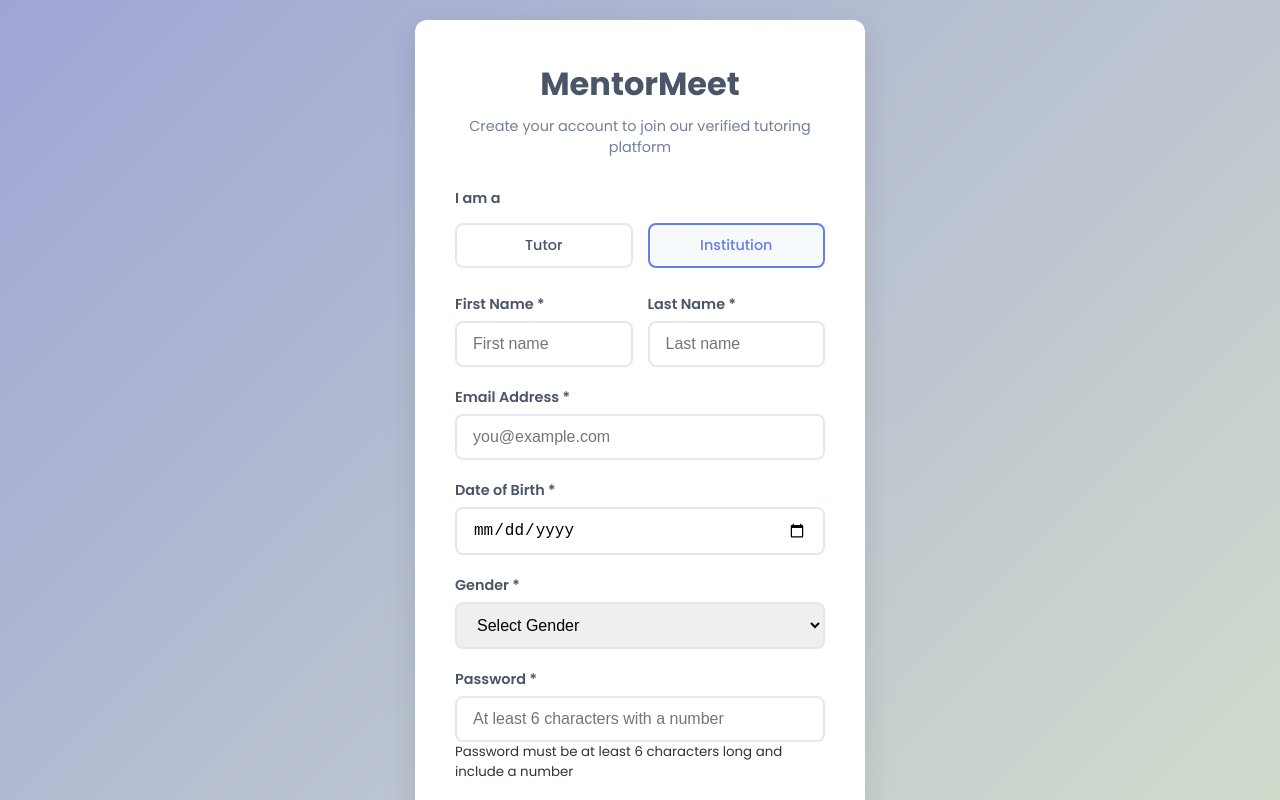
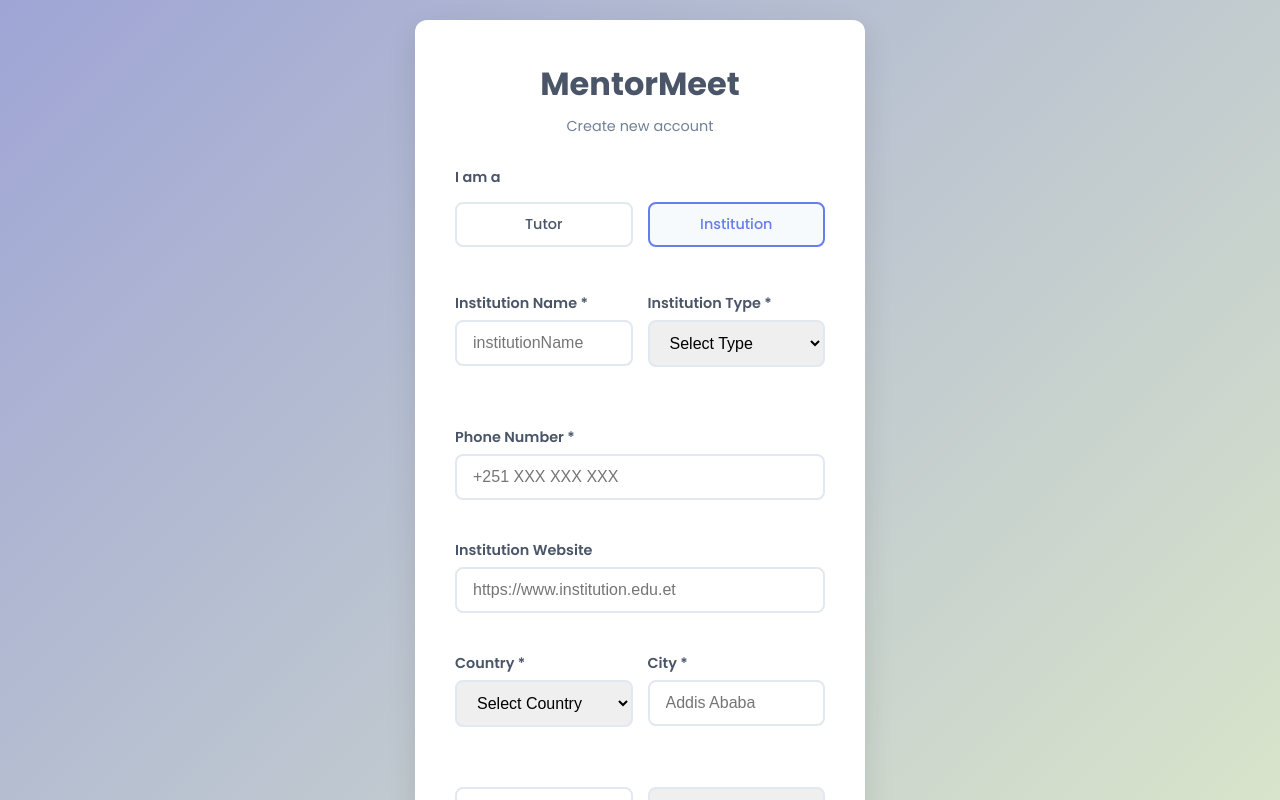
Before and after one commit to mentormeet-teem/MentorMeet_frontend, a React (Vite) app: page /signup in a window 1280 px wide. Both pictures are taken after a click on the label "Institution". Shown: the top 800 px of the page. Built offline with nearby package versions, Linux system fonts and the light colour scheme.

Commit message:
institution form

```diff
--- a/src/components/Auth/Signup.jsx
+++ b/src/components/Auth/Signup.jsx
@@ -5,23 +5,25 @@ import '../../styles/Auth.css';
 
 const Signup = ({ onLogin }) => {
   const [formData, setFormData] = useState({
-    firstName: '',
-    lastName: '',
+    // Common fields
     email: '',
     password: '',
     confirmPassword: '',
+    role: 'tutor',
+
+    // Tutor specific - PERSONAL details
+    firstName: '',
+    lastName: '',
     dateOfBirth: '',
     gender: '',
-    role: 'tutor',
-    // Tutor specific
     experience: '',
     hourlyRate: '',
     idType: '',
-    // Files
     cvFile: null,
     certificateFile: null,
     idFile: null,
-    // Institution specific
+
+    // Institution specific - ORGANIZATION details
     institutionName: '',
     institutionType: '',
     address: '',
@@ -62,7 +64,6 @@ const Signup = ({ onLogin }) => {
       return;
     }
 
-    // File validation for tutors
     if (formData.role === 'tutor') {
       if (!formData.cvFile) {
         setError('Please upload your CV');
@@ -100,13 +101,11 @@ const Signup = ({ onLogin }) => {
           idType: formData.idType || "National ID"
         };
 
-        // Create FormData for file upload with backend-expected keys
         const formDataToSend = new FormData();
         Object.keys(requestData).forEach(key => {
           formDataToSend.append(key, requestData[key]);
         });
 
-        // Append files with exact field names expected by backend
         formDataToSend.append('ResumeFile', formData.cvFile);
         if (formData.certificateFile) {
           formDataToSend.append('CertificateFile', formData.certificateFile);
@@ -125,23 +124,18 @@ const Signup = ({ onLogin }) => {
       } else if (formData.role === 'institution') {
         endpoint = 'http://localhost:5010/api/auth/web/register/institution';
         requestData = {
-          firstName: formData.firstName.trim(),
-          lastName: formData.lastName.trim(),
         email: formData.email.trim(),
         password: formData.password,
         ConfirmPassword: formData.confirmPassword,
-          dateOfBirth: formData.dateOfBirth || '2000-01-01',
-          gender: formData.gender || 'Other',
         institutionName: formData.institutionName,
         institutionType: formData.institutionType || 'School',
         address: formData.address,
-          contactPerson: formData.contactPerson || `${formData.firstName} ${formData.lastName}`,
+        contactPerson: formData.contactPerson,
         contactPersonPosition: formData.contactPersonPosition || 'Manager',
         website: formData.website || '',
-          businessRegistrationNumber: formData.businessRegistrationNumber || '123456789'
+        businessRegistrationNumber: formData.businessRegistrationNumber
       };
 
-        // Normalize optional website to a fully-qualified URL or omit if empty
         if (requestData.website) {
           const w = requestData.website.trim();
           const hasScheme = /^(https?:\/\/|ftp:\/\/)/i.test(w);
@@ -176,9 +170,122 @@ const Signup = ({ onLogin }) => {
       setLoading(false);
     }
   };
+  const renderCommonFields = () => (
+    <>
+      <div className="form-section">
 
+        <div className="form-group">
+          <label htmlFor="email">Email Address *</label>
+          <input
+            type="email"
+            id="email"
+            name="email"
+            value={formData.email}
+            onChange={handleChange}
+            placeholder={formData.role === 'tutor' ? 'you@example.com' : 'institution@institution.edu.et'}
+            required
+            disabled={loading}
+          />
+        </div>
+
+        <div className="form-row">
+          <div className="form-group">
+            <label htmlFor="password">Password *</label>
+            <input
+              type="password"
+              id="password"
+              name="password"
+              value={formData.password}
+              onChange={handleChange}
+              placeholder="At least 6 characters"
+              required
+              disabled={loading}
+            />
+          </div>
+
+          <div className="form-group">
+            <label htmlFor="confirmPassword">Confirm Password *</label>
+            <input
+              type="password"
+              id="confirmPassword"
+              name="confirmPassword"
+              value={formData.confirmPassword}
+              onChange={handleChange}
+              placeholder="Confirm your password"
+              required
+              disabled={loading}
+            />
+          </div>
+        </div>
+        <small>Password must be at least 6 characters long and include a number</small>
+      </div>
+    </>
+  );
   const renderTutorFields = () => (
     <>
+     <div className="form-row">
+        <div className="form-group">
+          <label htmlFor="firstName">First Name *</label>
+          <input
+            type="text"
+            id="firstName"
+            name="firstName"
+            value={formData.firstName}
+            onChange={handleChange}
+            placeholder="First name"
+            required
+            disabled={loading}
+          />
+        </div>
+
+        <div className="form-group">
+          <label htmlFor="lastName">Last Name *</label>
+          <input
+            type="text"
+            id="lastName"
+            name="lastName"
+            value={formData.lastName}
+            onChange={handleChange}
+            placeholder="Last name"
+            required
+            disabled={loading}
+          />
+        </div>
+      </div>
+
+      <div className="form-row">
+        <div className="form-group">
+          <label htmlFor="dateOfBirth">Date of Birth *</label>
+          <input
+            type="date"
+            id="dateOfBirth"
+            name="dateOfBirth"
+            value={formData.dateOfBirth}
+            onChange={handleChange}
+            required
+            disabled={loading}
+          />
+        </div>
+
+        <div className="form-group">
+          <label htmlFor="gender">Gender *</label>
+          <select
+            id="gender"
+            name="gender"
+            value={formData.gender}
+            onChange={handleChange}
+            required
+            disabled={loading}
+          >
+            <option value="">Select Gender</option>
+            <option value="Male">Male</option>
+            <option value="Female">Female</option>
+            <option value="Other">Other</option>
+          </select>
+        </div>
+      </div>
+
+      <div className="form-row">
         <div className="form-group">
           <label htmlFor="experience">Years of Experience *</label>
           <select
@@ -214,6 +321,7 @@ const Signup = ({ onLogin }) => {
             disabled={loading}
           />
         </div>
+      </div>
 
       <div className="form-group">
         <label htmlFor="cvFile">CV/Resume *</label>
@@ -242,6 +350,7 @@ const Signup = ({ onLogin }) => {
         <small>Upload teaching certificates or qualifications</small>
       </div>
 
+      <div className="form-row">
         <div className="form-group">
           <label htmlFor="idType">ID Type *</label>
           <select
@@ -271,13 +380,12 @@ const Signup = ({ onLogin }) => {
             required
             disabled={loading}
           />
-        <small>Upload a clear photo/scan of your ID</small>
+        </div>
       </div>
     </>
-  );
-
-  const renderInstitutionFields = () => (
+  );const renderInstitutionFields = () => (
     <>
+    <div className="form-row">
       <div className="form-group">
           <label htmlFor="institutionName">Institution Name *</label>
           <input
@@ -286,11 +394,12 @@ const Signup = ({ onLogin }) => {
             name="institutionName"
             value={formData.institutionName}
             onChange={handleChange}
-          placeholder="Enter institution name"
+            placeholder="institutionName"
             required
             disabled={loading}
           />
         </div>
+
 
           <div className="form-group">
             <label htmlFor="institutionType">Institution Type *</label>
@@ -302,31 +411,78 @@ const Signup = ({ onLogin }) => {
               required
               disabled={loading}
             >
-          <option value="">Select Institution Type</option>
-          <option value="School">School</option>
+              <option value="">Select Type</option>
               <option value="College">College</option>
-          <option value="University">University</option>
-          <option value="Training Center">Training Center</option>
+              <option value="University">School</option>
               <option value="Other">Other</option>
             </select>
           </div>
+          </div>
+
 
       <div className="form-group">
-        <label htmlFor="address">Address *</label>
+          <label htmlFor="phone">Phone Number *</label>
           <input
-          type="text"
-          id="address"
-          name="address"
-          value={formData.address}
+            type="tel"
+            id="phone"
+            name="phone"
+            value={formData.phone}
             onChange={handleChange}
-          placeholder="Enter institution address"
+            placeholder="+251 XXX XXX XXX"
             required
             disabled={loading}
           />
         </div>
 
         <div className="form-group">
-        <label htmlFor="contactPerson">Contact Person *</label>
+          <label htmlFor="website">Institution Website</label>
+          <input
+            type="url"
+            id="website"
+            name="website"
+            value={formData.website}
+            onChange={handleChange}
+            placeholder="https://www.institution.edu.et"
+            disabled={loading}
+          />
+        </div>
+
+        <div className="form-row">
+
+          <div className="form-group">
+            <label htmlFor="country">Country *</label>
+            <select
+              id="country"
+              name="country"
+              value={formData.country}
+              onChange={handleChange}
+              required
+              disabled={loading}
+            >
+              <option value="">Select Country</option>
+              <option value="Ethiopia">Ethiopia</option>
+              <option value="Usa">USA</option>
+              <option value="Canada">Canada</option>
+              <option value="Other">Other</option>
+            </select>
+          </div>
+          <div className="form-group">
+            <label htmlFor="city">City *</label>
+            <input
+              type="text"
+              id="city"
+              name="city"
+              value={formData.city}
+              onChange={handleChange}
+              placeholder="Addis Ababa"
+              required
+              disabled={loading}
+            />
+          </div>
+
+        </div>
+      <div className="form-row">
+          <div className="form-group">
             <input
               type="text"
               id="contactPerson"
@@ -340,161 +496,32 @@ const Signup = ({ onLogin }) => {
           </div>
 
           <div className="form-group">
-        <label htmlFor="contactPersonPosition">Contact Person Position *</label>
-        <input
-          type="text"
+           <select
               id="contactPersonPosition"
               name="contactPersonPosition"
               value={formData.contactPersonPosition}
               onChange={handleChange}
-          placeholder="e.g., Principal, Director, Manager"
               required
               disabled={loading}
-        />
-      </div>
-
-      <div className="form-group">
-        <label htmlFor="website">Website</label>
-        <input
-          type="url"
-          id="website"
-          name="website"
-          value={formData.website}
-          onChange={handleChange}
-          placeholder="https://example.com"
-          disabled={loading}
-        />
-      </div>
-
-      <div className="form-group">
-        <label htmlFor="businessRegistrationNumber">Business Registration Number *</label>
-        <input
-          type="text"
-          id="businessRegistrationNumber"
-          name="businessRegistrationNumber"
-          value={formData.businessRegistrationNumber}
-          onChange={handleChange}
-          placeholder="Enter business registration number"
-          required
-          disabled={loading}
-        />
-      </div>
-    </>
-  );
-
-  // ... keep renderBaseUserFields() and return statement the same as before
-  const renderBaseUserFields = () => (
-    <>
-      <div className="name-group">
-        <div className="form-group">
-          <label htmlFor="firstName">First Name *</label>
-          <input
-            type="text"
-            id="firstName"
-            name="firstName"
-            value={formData.firstName}
-            onChange={handleChange}
-            placeholder="First name"
-            required
-            disabled={loading}
-          />
-        </div>
-        <div className="form-group">
-          <label htmlFor="lastName">Last Name *</label>
-          <input
-            type="text"
-            id="lastName"
-            name="lastName"
-            value={formData.lastName}
-            onChange={handleChange}
-            placeholder="Last name"
-            required
-            disabled={loading}
-          />
+            >
+              <option value="">Select Position</option>
+              <option value="Principal">Principal</option>
+              <option value="Director">Director</option>
+              <option value="Manager">Manager</option>
+              <option value="Other">Other</option>
+            </select>
           </div>
         </div>
 
-      <div className="form-group">
-        <label htmlFor="email">Email Address *</label>
-        <input
-          type="email"
-          id="email"
-          name="email"
-          value={formData.email}
-          onChange={handleChange}
-          placeholder="you@example.com"
-          required
-          disabled={loading}
-        />
-      </div>
 
-      <div className="form-group">
-        <label htmlFor="dateOfBirth">Date of Birth *</label>
-        <input
-          type="date"
-          id="dateOfBirth"
-          name="dateOfBirth"
-          value={formData.dateOfBirth}
-          onChange={handleChange}
-          required
-          disabled={loading}
-        />
-      </div>
-
-      <div className="form-group">
-        <label htmlFor="gender">Gender *</label>
-        <select
-          id="gender"
-          name="gender"
-          value={formData.gender}
-          onChange={handleChange}
-          required
-          disabled={loading}
-        >
-          <option value="">Select Gender</option>
-          <option value="Male">Male</option>
-          <option value="Female">Female</option>
-          <option value="Other">Other</option>
-        </select>
-      </div>
-
-      <div className="form-group">
-        <label htmlFor="password">Password *</label>
-        <input
-          type="password"
-          id="password"
-          name="password"
-          value={formData.password}
-          onChange={handleChange}
-          placeholder="At least 6 characters with a number"
-          required
-          disabled={loading}
-        />
-        <small>Password must be at least 6 characters long and include a number</small>
-      </div>
-
-      <div className="form-group">
-        <label htmlFor="confirmPassword">Confirm Password *</label>
-        <input
-          type="password"
-          id="confirmPassword"
-          name="confirmPassword"
-          value={formData.confirmPassword}
-          onChange={handleChange}
-          placeholder="Confirm your password"
-          required
-          disabled={loading}
-        />
-      </div>
     </>
   );
-
   return (
     <div className="auth-container">
       <div className="auth-card">
         <div className="auth-header">
           <h1>MentorMeet</h1>
-          <p>Create your account to join our verified tutoring platform</p>
+          <p>Create new account</p>
         </div>
 
         {error && (
@@ -523,10 +550,9 @@ const Signup = ({ onLogin }) => {
             </div>
           </div>
 
-          {renderBaseUserFields()}
           {formData.role === 'tutor' && renderTutorFields()}
           {formData.role === 'institution' && renderInstitutionFields()}
-
+          {renderCommonFields()}
           <button
             type="submit"
             className="auth-button"
@@ -540,9 +566,7 @@ const Signup = ({ onLogin }) => {
           <p>
             Already have an account? <Link to="/login">Sign in</Link>
           </p>
-          <div className="terms">
-            By creating an account, you agree to our <a href="#terms">Terms of Service</a> and <a href="#privacy">Privacy Policy</a>
-          </div>
+
         </div>
       </div>
     </div>
--- a/src/components/Auth/vite.config.js
+++ b/src/components/Auth/vite.config.js
@@ -6,7 +6,7 @@ export default defineConfig({
   server: {
     proxy: {
       '/api': {
-        target: 'http://localhost:5010',
+        target: 'http://192.168.8.129:5010',
         changeOrigin: true,
         secure: false,
       }
--- a/src/styles/Auth.css
+++ b/src/styles/Auth.css
@@ -32,13 +32,97 @@
     color: #718096;
     font-size: 0.9rem;
   }
+  .auth-button:hover
+   {color: #4a5568;
+  background-color: #f7fafc;}
 
   .auth-form {
     display: flex;
     flex-direction: column;
     gap: 20px;
   }
+  /* Form Layout Improvements */
+.form-row {
+  display: grid;
+  grid-template-columns: 1fr 1fr;
+  gap: 15px;
+  margin-bottom: 20px;
+}
 
+.name-group {
+  display: grid;
+  grid-template-columns: 1fr 1fr;
+  gap: 15px;
+  margin-bottom: 20px;
+}
+
+/* Responsive Design */
+@media (max-width: 768px) {
+  .form-row,
+  .name-group {
+    grid-template-columns: 1fr;
+    gap: 0;
+  }
+}
+
+/* Form Group Styling */
+.form-group {
+  margin-bottom: 20px;
+}
+
+.form-group label {
+  display: block;
+  margin-bottom: 8px;
+  font-weight: 600;
+  color: #333;
+  font-size: 14px;
+}
+
+.form-group input,
+.form-group select {
+  width: 100%;
+  padding: 12px;
+  border: 2px solid #e1e5e9;
+  border-radius: 8px;
+  font-size: 14px;
+  transition: all 0.3s ease;
+  box-sizing: border-box;
+}
+
+.form-group input:focus,
+.form-group select:focus {
+  outline: none;
+  border-color: #4a90e2;
+  box-shadow: 0 0 0 3px rgba(74, 144, 226, 0.1);
+}
+
+.form-group input:disabled,
+.form-group select:disabled {
+  background-color: #f8f9fa;
+  cursor: not-allowed;
+  opacity: 0.7;
+}
+
+/* File Input Styling */
+.form-group input[type="file"] {
+  padding: 10px;
+  background-color: #f8f9fa;
+  border: 2px dashed #e1e5e9;
+}
+
+.form-group input[type="file"]:focus {
+  border-color: #4a90e2;
+  background-color: #fff;
+}
+
+/* Small Text */
+.form-group small {
+  display: block;
+  margin-top: 6px;
+  color: #6c757d;
+  font-size: 12px;
+  line-height: 1.4;
+}
   .form-group {
     display: flex;
     flex-direction: column;
```
Also changed, not shown: src/styles/Dashboard.css (+6 -7 lines). Lines whose indentation alone changed are shown as unchanged.
